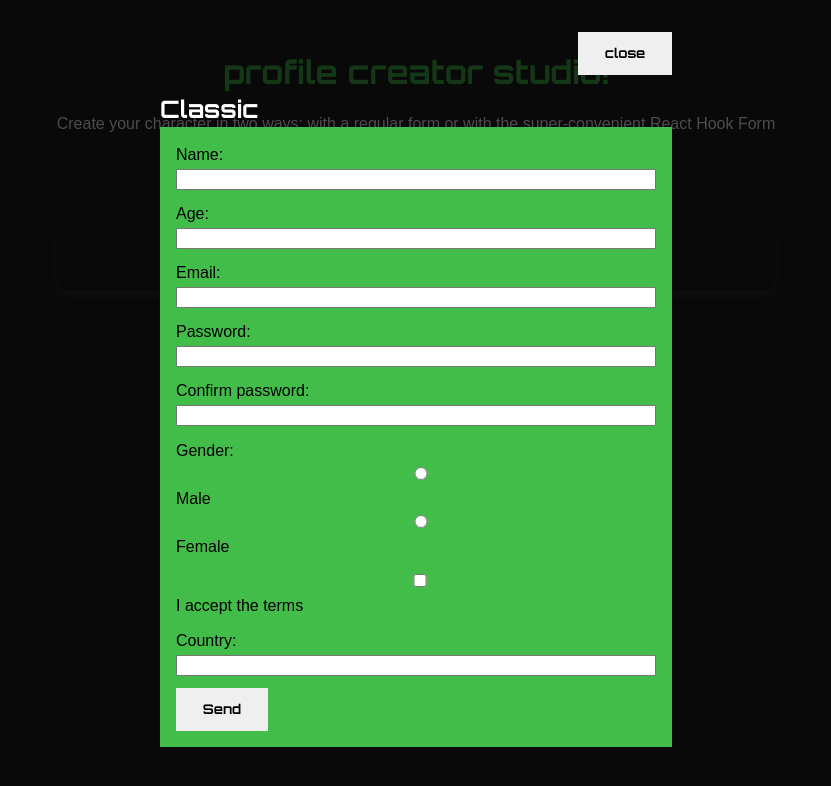
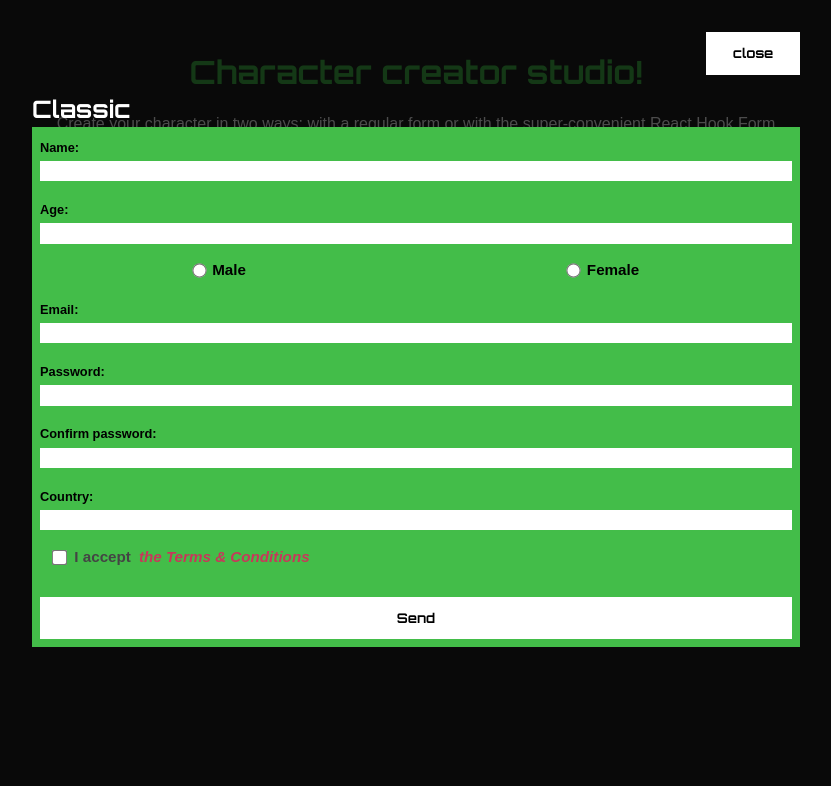
Before and after one commit to akseee/forms, a React (Vite) app: page / in a window 1280 px wide. Both pictures are taken after a click on the button "Classic way". Shown: the top 786 px of the page, without its empty margins (224-1055 px from the left). Built offline with nearby package versions, Linux system fonts and the light colour scheme.

Commit message:
refactor: improve the look of forms, fix for mistakes

```diff
--- a/index.html
+++ b/index.html
@@ -4,7 +4,7 @@
     <meta charset="UTF-8" />
     <link rel="icon" type="image/svg+xml" href="/favicon.svg" />
     <meta name="viewport" content="width=device-width, initial-scale=1.0" />
-    <title>Forms</title>
+    <title>Character creator</title>
     <link rel="preconnect" href="https://fonts.googleapis.com" />
     <link rel="preconnect" href="https://fonts.gstatic.com" crossorigin />
     <link
--- a/package.json
+++ b/package.json
@@ -18,6 +18,7 @@
   "dependencies": {
     "@hookform/resolvers": "^5.2.1",
     "@reduxjs/toolkit": "^2.8.2",
+    "clsx": "^2.1.1",
     "react": "^19.1.1",
     "react-dom": "^19.1.1",
     "react-hook-form": "^7.62.0",
--- a/src/components/UserCard/UserCard.module.css
+++ b/src/components/UserCard/UserCard.module.css
@@ -2,7 +2,6 @@
   display: grid;
   grid-template-columns: 1fr 4fr;
   gap: 1em;
-  border-radius: var(--border-radius);
   padding: 1em;
   box-shadow: var(--box-shadow);
   background-color: var(--card-background);
@@ -52,10 +51,6 @@
   justify-content: space-between;
 }
 
-.label {
-  color: var(--color);
-}
-
 .value {
   color: var(--accent-color);
   font-weight: bold;
--- a/src/features/Forms/ClassicForm.tsx
+++ b/src/features/Forms/ClassicForm.tsx
@@ -4,6 +4,7 @@ import type { TFormErrors, TUserData } from '../../utils/types';
 import { countries } from '../../utils/constants';
 import { validateForm } from '../../utils/validateForm';
 import { v4 as uuidv4 } from 'uuid';
+import clsx from 'clsx';
 
 interface IClassicFormProps {
   handleSubmitData: (data: TUserData) => void;
@@ -48,56 +49,50 @@ export const ClassicForm = ({ handleSubmitData }: IClassicFormProps) => {
     <>
       <h2 className={styles.title}>Classic</h2>
       <form ref={formRef} onSubmit={handleSubmit} className={styles.form}>
-        <div>
+        <div className={styles.field}>
           <label htmlFor="name">Name:</label>
           <input ref={firstInputRef} type="text" id="name" name="name" />
           <p className={styles.error}>{errors.name}</p>
         </div>
 
-        <div>
+        <div className={styles.field}>
           <label htmlFor="age">Age:</label>
           <input type="number" id="age" name="age" />
           <p className={styles.error}>{errors.age}</p>
         </div>
 
-        <div>
+        <div className={clsx(styles.field, styles.gender)}>
+          <div className={styles.options}>
+            <label className={styles.option}>
+              <input type="radio" name="gender" value="male" /> Male
+            </label>
+            <label className={styles.option}>
+              <input type="radio" name="gender" value="female" /> Female
+            </label>
+          </div>
+          <p className={styles.error}>{errors.gender}</p>
+        </div>
+
+        <div className={styles.field}>
           <label htmlFor="email">Email:</label>
           <input type="email" id="email" name="email" />
           <p className={styles.error}>{errors.email}</p>
         </div>
 
-        <div>
+        <div className={styles.field}>
           <label htmlFor="password">Password:</label>
           <input type="password" id="password" name="password" />
           <p className={styles.error}>{errors.password}</p>
         </div>
 
-        <div>
+        <div className={styles.field}>
           <label htmlFor="confirmPassword">Confirm password:</label>
           <input type="password" id="confirmPassword" name="confirmPassword" />
 
           <p className={styles.error}>{errors.confirmPassword}</p>
         </div>
 
-        <div>
-          <label>Gender:</label>
-          <label>
-            <input type="radio" name="gender" value="male" /> Male
-          </label>
-          <label>
-            <input type="radio" name="gender" value="female" /> Female
-          </label>
-          <p className={styles.error}>{errors.gender}</p>
-        </div>
-
-        <div>
-          <label htmlFor="terms">
-            <input type="checkbox" id="terms" name="terms" />I accept the terms
-          </label>
-          <p className={styles.error}>{errors.terms}</p>
-        </div>
-
-        <div>
+        <div className={styles.field}>
           <label htmlFor="country">Country:</label>
           <input type="text" id="country" name="country" list="countries" />
           <datalist id="countries">
@@ -108,7 +103,19 @@ export const ClassicForm = ({ handleSubmitData }: IClassicFormProps) => {
           <p className={styles.error}>{errors.country}</p>
         </div>
 
-        <button type="submit">Send</button>
+        <div className={clsx(styles.field, styles.terms)}>
+          <label htmlFor="terms">
+            <input type="checkbox" id="terms" name="terms" />I accept
+            <a href="https://www.google.com/" target="_blank" rel="noreferrer">
+              the Terms & Conditions
+            </a>
+          </label>
+          <p className={styles.error}>{errors.terms}</p>
+        </div>
+
+        <button type="submit" className={styles.button}>
+          Send
+        </button>
       </form>
     </>
   );
--- a/src/features/Forms/Form.module.css
+++ b/src/features/Forms/Form.module.css
@@ -1,5 +1,8 @@
 .form {
-  padding: 1em;
+  display: flex;
+  flex-direction: column;
+  gap: 0.2em;
+  padding: 0.5em;
   color: var(--secondary-color);
   background-color: var(--modal-background);
 }
@@ -9,7 +12,6 @@
   width: 100%;
   min-height: 1em;
   color: var(--error);
-  font-weight: bold;
   font-size: 0.7em;
   line-height: 100%;
   text-align: center;
@@ -22,3 +24,56 @@
 input {
   font-weight: bold;
 }
+
+.field label {
+  font-weight: bold;
+}
+
+.gender {
+  gap: 0.5rem;
+}
+
+.options {
+  display: flex;
+  justify-content: space-around;
+  gap: 1rem;
+}
+
+.option {
+  display: flex;
+  align-items: center;
+  gap: 0.4rem;
+  font-size: 0.95rem;
+  cursor: pointer;
+}
+
+.option input[type='radio'] {
+  margin: 0;
+  transform: scale(1.1);
+  cursor: pointer;
+  accent-color: black;
+}
+
+.terms label {
+  display: flex;
+  justify-content: start;
+  align-items: center;
+  gap: 0.5rem;
+  color: #444;
+  font-size: 0.95rem;
+  cursor: pointer;
+}
+
+.terms label input[type='checkbox'] {
+  max-width: fit-content;
+  margin: 0;
+  margin-left: 1em;
+  padding: 0;
+  transform: scale(1.2);
+  cursor: pointer;
+  accent-color: black;
+}
+
+.button {
+  margin-top: 1em;
+}
--- a/src/features/Forms/QuickForm.tsx
+++ b/src/features/Forms/QuickForm.tsx
@@ -6,6 +6,7 @@ import { useForm } from 'react-hook-form';
 import { schema } from '../../utils/schema';
 import { v4 as uuidv4 } from 'uuid';
 import { useEffect } from 'react';
+import clsx from 'clsx';
 
 interface IQuickFormProps {
   handleSubmitData: (data: TUserData) => void;
@@ -43,31 +44,45 @@ export const QuickForm = ({ handleSubmitData }: IQuickFormProps) => {
     <>
       <h2 className={styles.title}>Quick</h2>
       <form onSubmit={handleSubmit(onSubmit)} className={styles.form}>
-        <div>
+        <div className={styles.field}>
           <label htmlFor="name">Name:</label>
           <input {...register('name')} type="text" id="name" />
           <p className={styles.error}>{errors.name?.message}</p>
         </div>
 
-        <div>
+        <div className={styles.field}>
           <label htmlFor="age">Age:</label>
           <input {...register('age')} type="number" id="age" />
           <p className={styles.error}>{errors.age?.message}</p>
         </div>
 
-        <div>
+        <div className={clsx(styles.field, styles.gender)}>
+          <div className={styles.options}>
+            <label className={styles.option}>
+              <input {...register('gender')} type="radio" value="male" />
+              Male
+            </label>
+            <label className={styles.option}>
+              <input {...register('gender')} type="radio" value="female" />{' '}
+              Female
+            </label>
+          </div>
+          <p className={styles.error}>{errors.gender?.message}</p>
+        </div>
+
+        <div className={styles.field}>
           <label htmlFor="email">Email:</label>
           <input {...register('email')} type="email" id="email" />
           <p className={styles.error}>{errors.email?.message}</p>
         </div>
 
-        <div>
+        <div className={styles.field}>
           <label htmlFor="password">Password:</label>
           <input {...register('password')} type="password" id="password" />
           <p className={styles.error}>{errors.password?.message}</p>
         </div>
 
-        <div>
+        <div className={styles.field}>
           <label htmlFor="confirmPassword">Confirm password:</label>
           <input
             {...register('confirmPassword')}
@@ -77,31 +92,7 @@ export const QuickForm = ({ handleSubmitData }: IQuickFormProps) => {
           <p className={styles.error}>{errors.confirmPassword?.message}</p>
         </div>
 
-        <div>
-          <label>Gender:</label>
-          <label>
-            <input {...register('gender')} type="radio" value="male" />
-            Male
-          </label>
-          <label>
-            <input {...register('gender')} type="radio" value="female" /> Female
-          </label>
-          <p className={styles.error}>{errors.gender?.message}</p>
-        </div>
-
-        <div>
-          <label htmlFor="terms">
-            <input
-              {...register('terms')}
-              type="checkbox"
-              id="terms"
-              name="terms"
-            />
-            I accept the terms
-          </label>
-          <p className={styles.error}>{errors.terms?.message}</p>
-        </div>
-        <div>
+        <div className={styles.field}>
           <label htmlFor="country">Country:</label>
           <input
             {...register('country')}
@@ -117,6 +108,21 @@ export const QuickForm = ({ handleSubmitData }: IQuickFormProps) => {
           <p className={styles.error}>{errors.country?.message}</p>
         </div>
 
+        <div className={clsx(styles.field, styles.terms)}>
+          <label htmlFor="terms">
+            <input
+              {...register('terms')}
+              type="checkbox"
+              id="terms"
+              name="terms"
+            />
+            I accept
+            <a href="https://www.google.com/" target="_blank" rel="noreferrer">
+              the Terms & Conditions
+            </a>
+          </label>
+          <p className={styles.error}>{errors.terms?.message}</p>
+        </div>
         <button type="submit">Send</button>
       </form>
     </>
--- a/src/features/Header/Header.tsx
+++ b/src/features/Header/Header.tsx
@@ -3,7 +3,7 @@ import styles from './Header.module.css';
 export const Header = () => {
   return (
     <header className={styles.header}>
-      <h1 className={styles.title}>profile creator studio!</h1>
+      <h1 className={styles.title}>Character creator studio!</h1>
       <p className={styles.text}>
         Create your character in two ways: with a regular form or with the
         super-convenient React Hook Form
--- a/src/features/UserList/UserList.module.css
+++ b/src/features/UserList/UserList.module.css
@@ -2,7 +2,6 @@
   display: flex;
   flex-direction: column;
   gap: 1em;
-  border-radius: var(--border-radius);
+  border: 4px solid rgba(255, 255, 255, 0.5);
   padding: 2em 1em;
-  box-shadow: var(--box-shadow);
 }
--- a/src/styles/global.css
+++ b/src/styles/global.css
@@ -18,7 +18,7 @@ body {
 
 #modal-root {
   position: absolute;
-  width: 40%;
+  width: 60%;
 }
 
 button {
@@ -27,7 +27,13 @@ button {
   outline: none;
   font-family: var(--secondary-ff);
   font-weight: bold;
+  background-color: white;
+  transition: background-color 0.3s ease-in-out;
   cursor: pointer;
+}
+
+button:hover {
+  background-color: rgb(177, 177, 177);
 }
 
 h1,
@@ -59,3 +65,25 @@ ol {
   margin: 0;
   padding: 0;
 }
+
+input {
+  border: none;
+  padding: 0.2em 1em;
+  outline: none;
+}
+
+label {
+  font-size: 0.8em;
+}
+
+a {
+  opacity: 0.7;
+  color: var(--accent-color-secondary);
+  font-style: italic;
+  text-decoration: none;
+  transition: opacity 0.2s ease-in-out;
+}
+
+a:hover {
+  opacity: 1;
+}
```
Also changed, not shown: src/styles/variable.css (+4 -3 lines), src/utils/validateForm.ts (+5 -4 lines), 1 other file (tests, documents, lock files or other folders).
